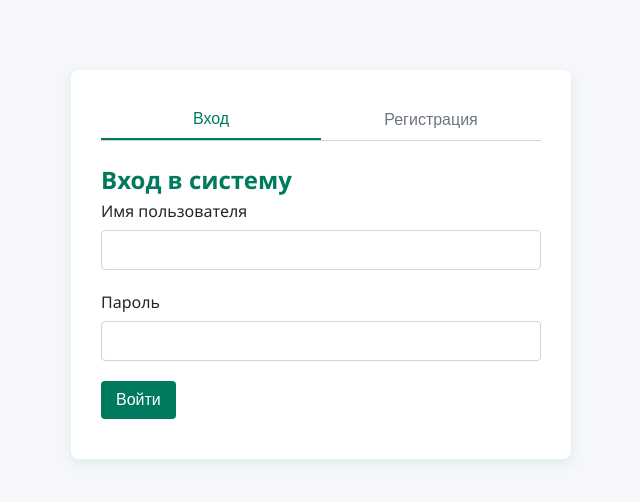
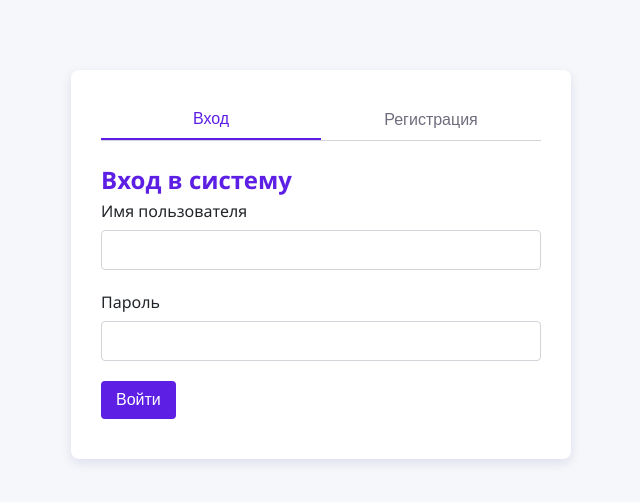
Before and after one commit to pyfig/habit_tracker, a website built with Vite: page frontend/index.html in a window 1280 px wide. Shown: the whole page, without its empty margins (319-959 px from the left). Built offline with nearby package versions, Linux system fonts and the light colour scheme.

Commit message:
back to purple

```diff
--- a/frontend/styles.css
+++ b/frontend/styles.css
@@ -1,12 +1,12 @@
 :root {
-    --primary-color: #007a5e; /* Зеленый Сбербанка */
-    --primary-dark: #005f46;
-    --secondary-color: #6c757d;
-    --success-color: #60e980;
+    --primary-color: #5e1fe4;
+    --primary-dark: #0e005f;
+    --secondary-color: #6f6c7d;
+    --success-color: #ac4bf1;
     --light-color: #f8f9fa;
     --dark-color: #212529;
     --border-color: #d1d5da;
-    --shadow: 0 4px 12px rgba(0, 122, 94, 0.1); /* Зеленая тень */
+    --shadow: 0 4px 12px rgba(18, 0, 122, 0.1);
 }
 
 /* Кнопки */
```
